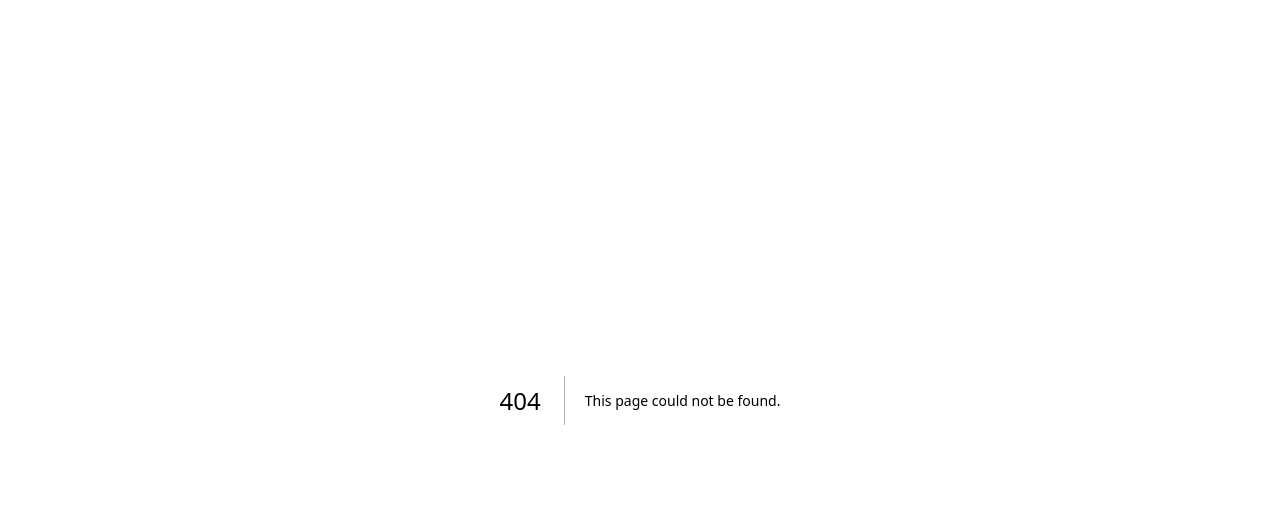
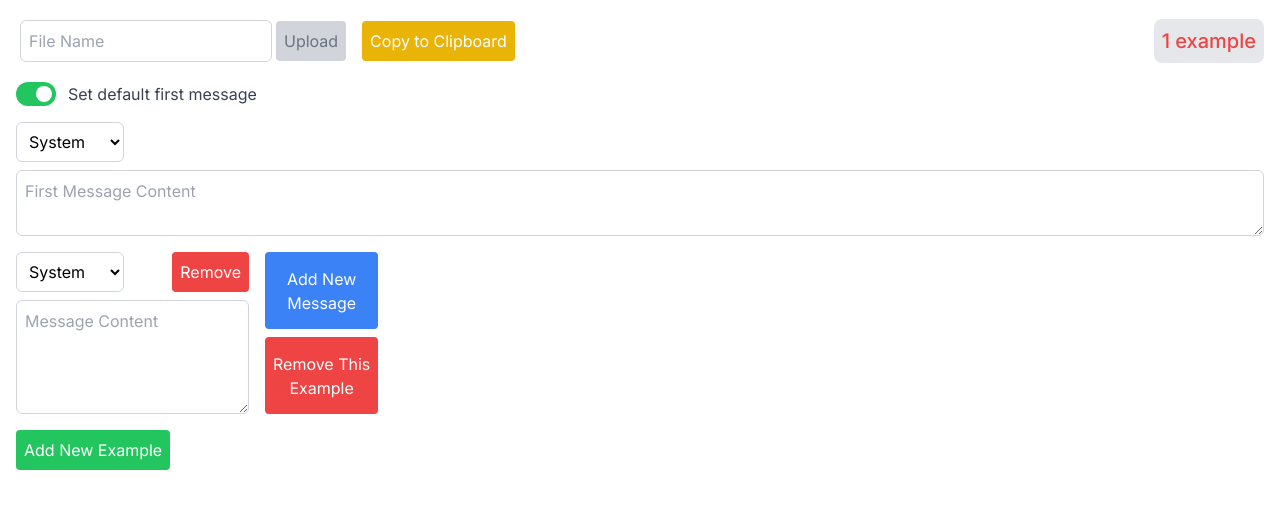
Before and after one commit to OsushiGeekCamp/openai-finetuning-helper, a Next.js app: page /editor in a window 1280 px wide. Before the commit this address had no page. Shown: the top 508 px of the page. Built offline with nearby package versions, Linux system fonts and the light colour scheme.

Commit message:
Add new Editor component in page.tsx

```diff
--- /dev/null
+++ b/src/app/editor/page.tsx
@@ -0,0 +1,19 @@
+import EditorPageContainer from './containers/editor-page';
+
+interface EditorProps {
+  apiKey?: string;
+  initialFileName?: string;
+  dataset?: string;
+}
+
+const Editor = ({ apiKey, initialFileName, dataset }: EditorProps) => {
+  return (
+    <EditorPageContainer
+      apiKey={apiKey}
+      fileName={initialFileName}
+      dataset={dataset}
+    />
+  );
+};
+
+export default Editor;
```
